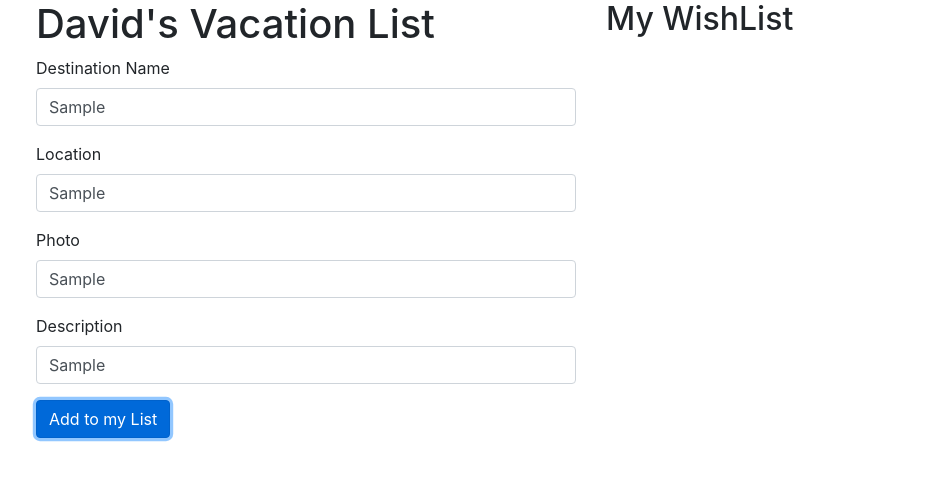
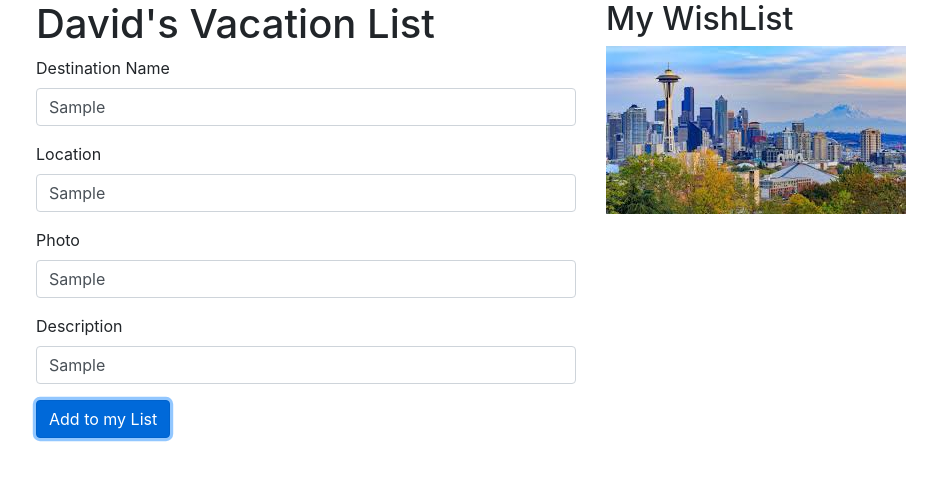
Before and after one commit to dzheng24/vacations-list, a plain HTML site: page index.html in a window 1280 px wide. Both pictures are taken after typing "Sample", "Sample", "Sample", "Sample" into the empty fields and a click on the button "Add to my List". Shown: the whole page, without its empty margins (49-986 px from the left). Drawn offline with nearby package versions, Linux system fonts and the light colour scheme.

Commit message:
outer card appends to dom with test image

```diff
--- a/index.html
+++ b/index.html
@@ -43,9 +43,8 @@
           </form>
         </div>
         <div class="col-md-6">
-          <div id="display-area">
-            <h2>My WishList</h2>
-          </div>
+          <h2>My WishList</h2>
+          <div id="display-area"></div>
         </div>
       </div>
     </div>
--- a/script.js
+++ b/script.js
@@ -41,9 +41,23 @@ document.getElementById("my-button").addEventListener("click", generateCard);
 
 function generateCard(e) {
   e.preventDefault();
-  console.log("clicked");
-  // let test = document.getElementById("my-image");
-  // test.src = "./test.jpeg";
-  // let newPartial = document.getElementById("card-div").append(test);
-  // document.getElementById("display-area").append(newPartial);
+
+  // generate card
+  let newCard = document.createElement("div");
+  newCard.class = "card";
+  newCard.style = "width: 18rem;";
+
+  // within card, make image
+  let newImage = document.createElement("img");
+  newImage.class = "card-img-top";
+  newImage.src = "./test.jpeg";
+  newCard.append(newImage);
+
+  // make location
+  // make description
+  // make EDIT button
+  // make REMOVE button
+
+  // append card
+  document.getElementById("display-area").append(newCard);
 }
```
